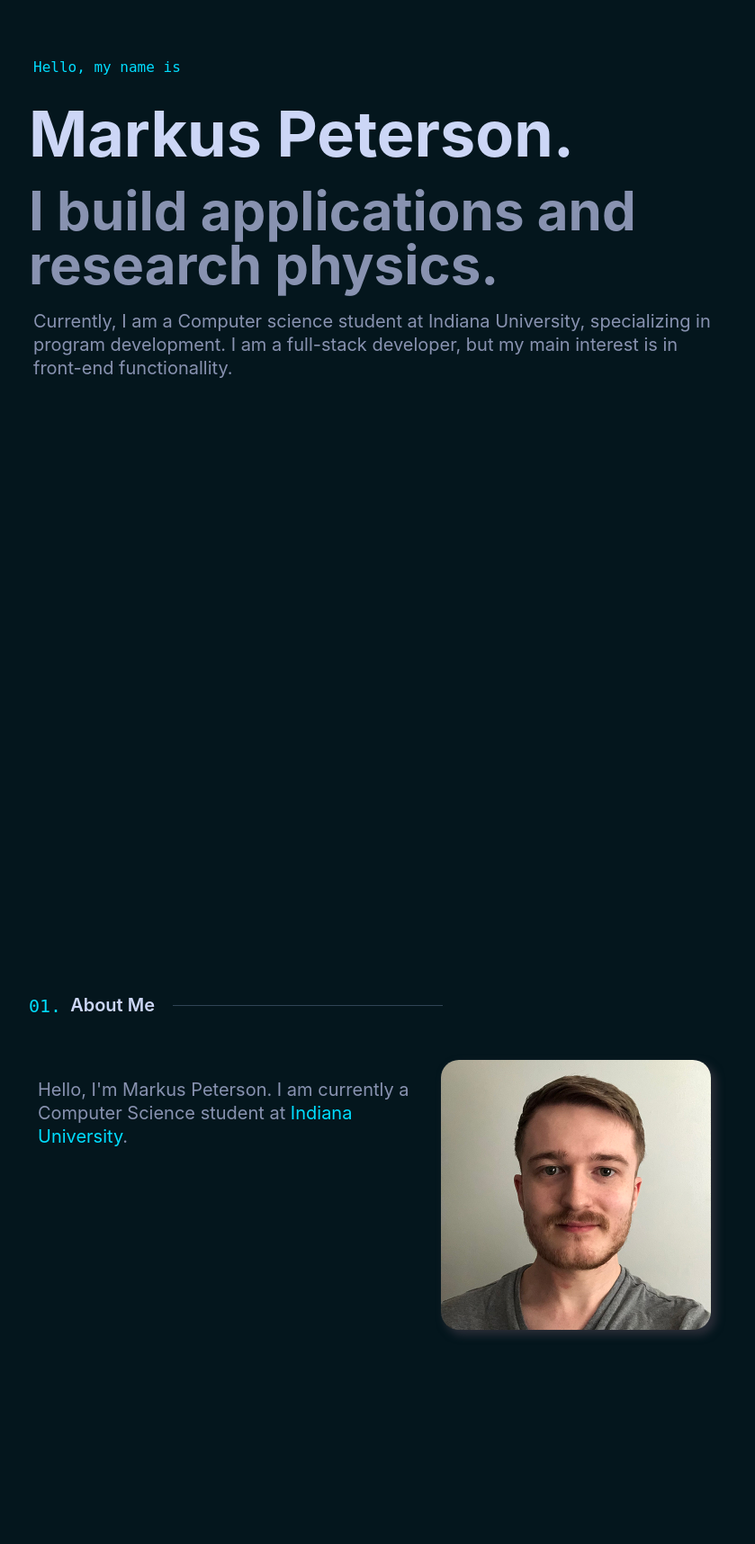
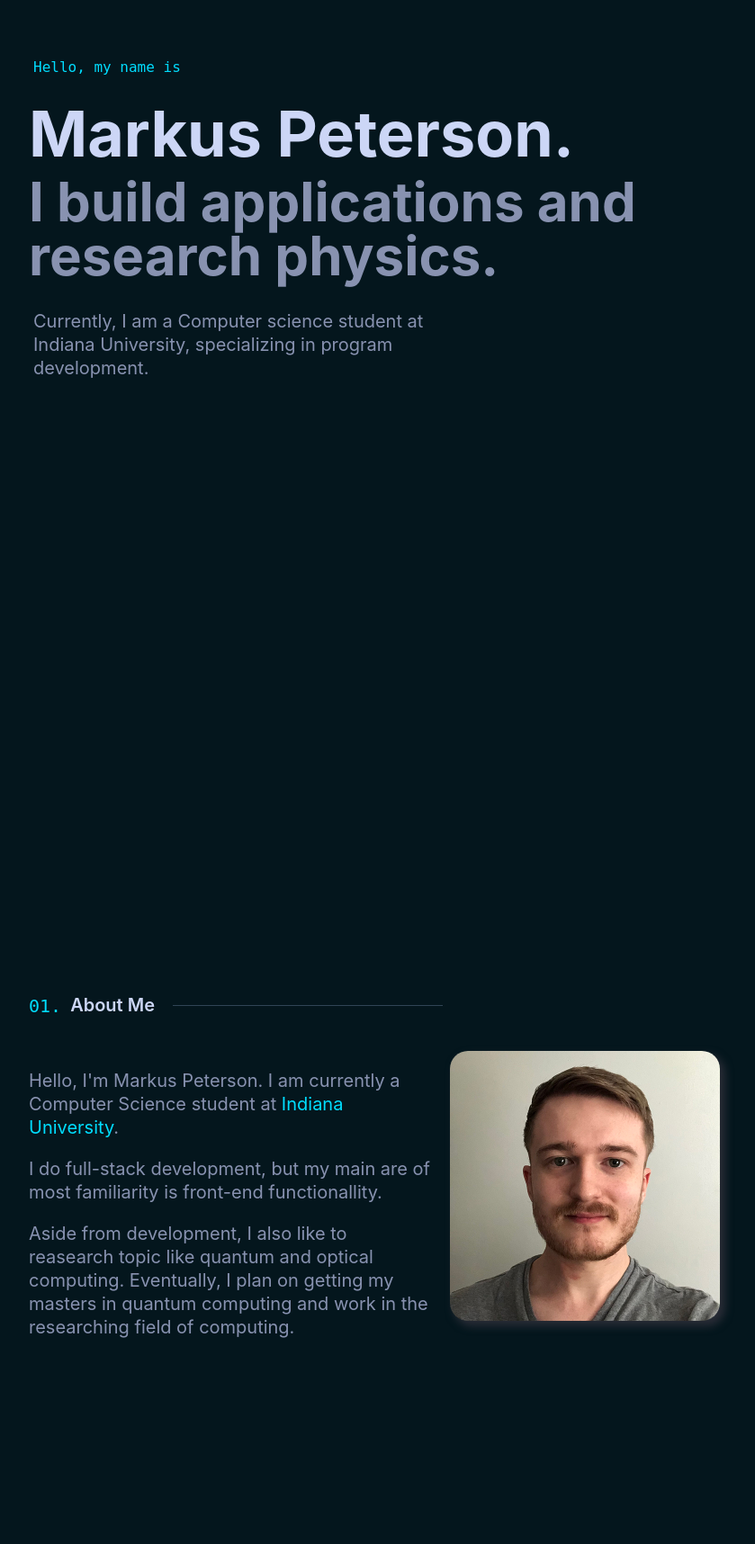
Before and after one commit to markus-peterson/personal-website, a PHP site: page / in a window 1280 px wide. Shown: the part 204-1920 px from the top of the page at 90% size, without its empty margins (224-1063 px from the left). Run offline with PHP 8.4, Linux system fonts and the light colour scheme; some libraries are stand-ins or nearby versions.

Commit message:
Add files via upload

```diff
--- a/css/styles.css
+++ b/css/styles.css
@@ -28,7 +28,8 @@
 
 /* START STYLES HERE */
 :root {
-  --dark-blue: #04161d; /* rgb(29, 4, 22); */
+  --dark-blue: #082835;
+  --darkest-blue: #04161d;
   --dark-blue-transparent: rgba(4, 22, 29, 0.6);
   --lightest-blue: #304455;
   --light-navy: #172a45;
@@ -338,12 +339,16 @@
 
 .intro p {
   margin-left: 5px;
+  margin-top: 30px;
+  max-width: 500px;
 }
 
 .about-content {
   display: flex;
-  padding: 10px;
-  /* background-color: #00ddff; */
+}
+
+.about-content div {
+  padding-right: 20px;
 }
 
 #profile {
@@ -460,7 +463,7 @@
 }
 
 .fadeup-enter {
-  opacity: 0.01;
+  opacity: 0;
   transform: translateY(20px);
   transition: opacity 300ms var(--easing),transform 300ms var(--easing);
 }
--- a/index.html
+++ b/index.html
@@ -60,15 +60,16 @@
                 <h3 class="fadeup-enter">Hello, my name is</h3>
                 <h1 class="fadeup-enter">Markus Peterson.</h1>
                 <h2 class="fadeup-enter">I build applications and research physics.</h2>
-                <p class="fadeup-enter">Currently, I am a Computer science student at Indiana University, specializing in program development. I am a full-stack developer, but my main interest is in front-end functionallity.</p>
+                <p class="fadeup-enter">Currently, I am a Computer science student at Indiana University, specializing in program development.</p>
             </div>
             <div class="anchor" id="about"></div>
             <div class="section run">
                 <h2 class="number-heading fadeup-enter">About Me</h2>
                 <div class="about-content fadeup-enter">
                     <div>
-                        <p>Hello, I'm Markus Peterson. I am currently a Computer Science student at <a href="https://www.indiana.edu/" class="ext-link">Indiana University</a>.</p>
-                        <p></p>
+                        <p>Hello, I'm Markus Peterson. I am currently a Computer Science student at <a href="https://www.indiana.edu/" class="ext-link"  target="_blank">Indiana University</a>.</p>
+                        <p>I do full-stack development, but my main are of most familiarity is front-end functionallity.</p>
+                        <p>Aside from development, I also like to reasearch topic like quantum and optical computing. Eventually, I plan on getting my masters in quantum computing and work in the researching field of computing.</p>
                         <p></p>
                     </div>
                     <img src="./images/profile.jpg" id="profile"/>
@@ -104,16 +105,16 @@
             <div class="anchor" id="projects"></div>
             <div class="section run">
                 <h2 class="number-heading fadeup-enter">Past Projects</h2>
-                <div>
-                    <div class="project" id="p1">
-                        <img src="./images/Accuracy-Graph.png"/>
+
+                <div class="project fadeup-enter" id="p1">
+                    <a href="https://github.com/markus-peterson/convolutionalASL" target="_blank"><img src="./images/Accuracy-Graph.png"/></a>
                     <div>
                         <h3>ASL Neural Network</h3>
-                            <p>In python, I was able to use Keras from Tensorflow, along with Numpy, to write a 3 layer convolutional neural network to recignize 10 different ASL hand signs.</p>
+                        <p>In python, I was able to use Keras from <a href="https://www.tensorflow.org/" class="ext-link"  target="_blank">Tensorflow</a>, along with <a href="https://numpy.org/" class="ext-link"  target="_blank">Numpy</a>, to write a 3 layer convolutional neural network to recignize 10 different ASL hand signs.</p>
                         <h5>Language: <span>Python</span></h5>
                     </div>
                 </div>
-                    <div class="project" id="p2">
+                <div class="project fadeup-enter" id="p2">
                     <!-- <img src=""/>
                     <div>
                         <p></p>
@@ -122,7 +123,6 @@
                             <li></li>
                         </ul>
                     </div> -->
-                    </div>
                 </div>
             </div>
         </div>
@@ -146,7 +146,7 @@
                         $(this).attr("style", `transition-delay: ${i*100}ms`).delay(1000).addClass('fadeup-enter-active');
                     });
                 }, 800);
-            }, 10);
+            }, 4500);
             $(function () {
                 $('#drop-down').hover(function () {
                     $('#menu').addClass('fademenu-enter-active');
@@ -158,7 +158,7 @@
             $(document).ready(function() {
                 $(window).scroll( function(){
                     $('.run').not('.viewed').each( function(){
-                        var top_of_object = $(this).offset().top + $(this).height()/2;
+                        var top_of_object = $(this).offset().top + $(this).height()* (3/4);
                         var bottom_of_window = $(window).scrollTop() + $(window).height();
                         if( bottom_of_window > top_of_object ){
                             $(this).addClass('viewed').delay(800);
```
Also changed, not shown: other parts of css/styles.css (+23 -8 lines). Lines whose indentation alone changed are shown as unchanged.
